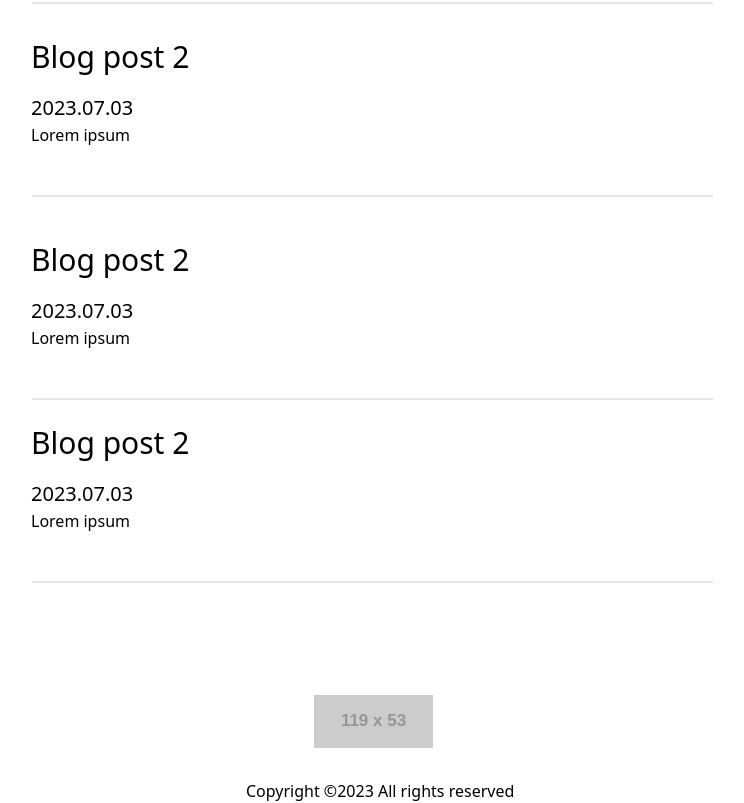
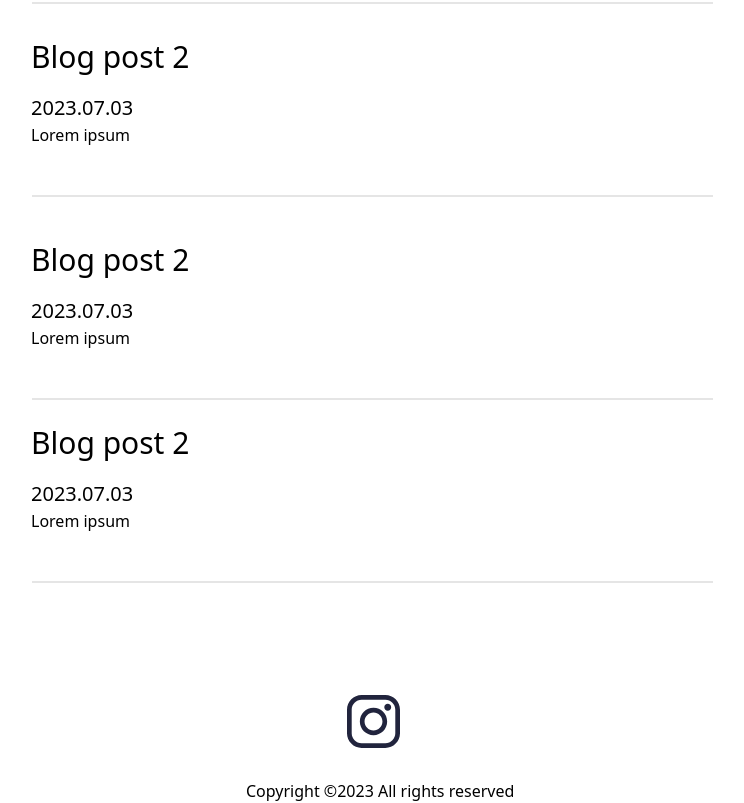
Before and after one commit to Verid2/portfolio, a Next.js app: page /blog in a window 1280 px wide. Shown: the part 428-1231 px from the top of the page, without its empty margins (444-1188 px from the left). Built offline with nearby package versions, Linux system fonts and the light colour scheme.

Commit message:
added some funcionalites and added footer elements

```diff
--- a/pages/blog.tsx
+++ b/pages/blog.tsx
@@ -13,9 +13,9 @@ return (
     <>
 <div className="w-screen h-screen relative mx-60 bg-white">
   <div className="w-[236px] h-[43px] left-[856px] top-[27px] absolute">
-    <div className="left-0 top-0 absolute text-black text-[20px] font-medium hover:underline cursor-pointer" onClick={()=>handleClick("/projects") }>Projects</div>
-    <div className="w-[106px] h-[43px] left-[26px] top-0 absolute text-right text-black text-[20px] font-medium hover:underline cursor-pointer" onClick={()=>handleClick("/blog") }>Blog</div>
-    <div className="w-[71px] h-[43px] left-[165px] top-0 absolute text-right text-black text-[20px] font-medium hover:underline cursor-pointer" onClick={()=>handleClick("/contact") }>Contact</div>
+    <div className="left-0 top-0 absolute text-black text-[20px] font-medium hover:underline cursor-pointer" onClick={()=>handleClick("/projects")}>Projects</div>
+    <div className="w-[106px] h-[43px] left-[26px] top-0 absolute text-right text-black text-[20px] font-medium hover:underline cursor-pointer" onClick={()=>handleClick("/blog")}>Blog</div>
+    <div className="w-[71px] h-[43px] left-[165px] top-0 absolute text-right text-black text-[20px] font-medium hover:underline cursor-pointer" onClick={()=>handleClick("/contact")}>Contact</div>
   </div>
   <div className="w-[156px] h-[54px] left-[235px] top-[160px] absolute text-black text-[44px] font-bold">Blog</div>
   <div className="w-[305px] h-[108px] left-[424px] top-[1123px] absolute">
@@ -23,8 +23,14 @@ return (
       <div className="w-[50px] h-[46px] relative">
       </div>
     </div>
-    <div className="left-[26px] top-[84px] absolute text-black text-[16px] font-normal">Copyright ©2023 All rights reserved</div>
-    <img className="w-[119px] h-[53px] left-[94px] top-0 absolute" src="https://via.placeholder.com/119x53" />
+    <div className="w-[305px] h-[108px] relative">
+<div className="w-[50px] h-[46px] left-0 top-[4px] absolute">
+<div className="w-[50px] h-[46px] left-0 top-0 absolute">
+</div>
+</div>
+<div className="left-[26px] top-[84px] absolute text-black text-[16px] font-normal">Copyright ©2023 All rights reserved</div>
+<img className="w-[119px] h-[53px] left-[94px] top-0 absolute" src="/insta.svg" />
+</div>
   </div>
   <div className="w-[682px] h-[165.27px] left-[235px] top-[269px] absolute">
     <div className="w-[682px] h-[33px] left-0 top-0 absolute text-black text-[30px] font-medium">Blog post 1</div>
```
